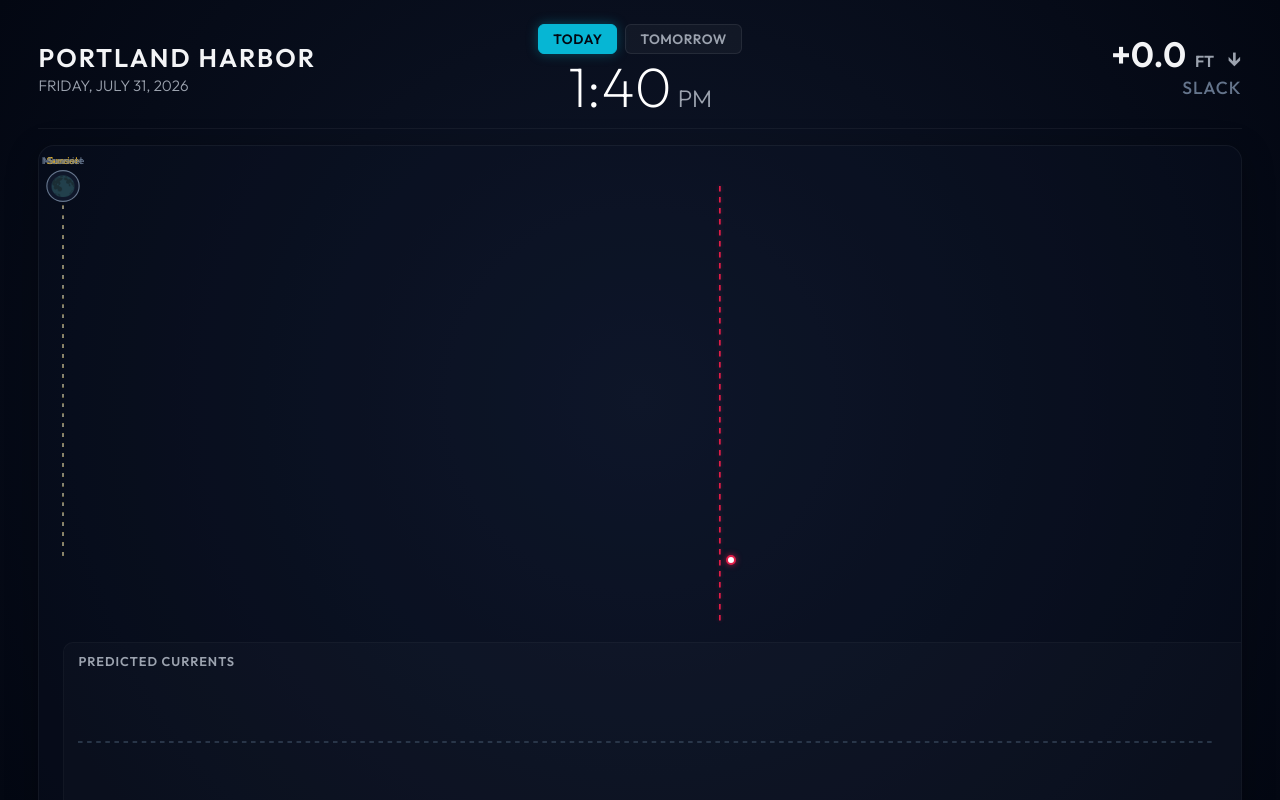
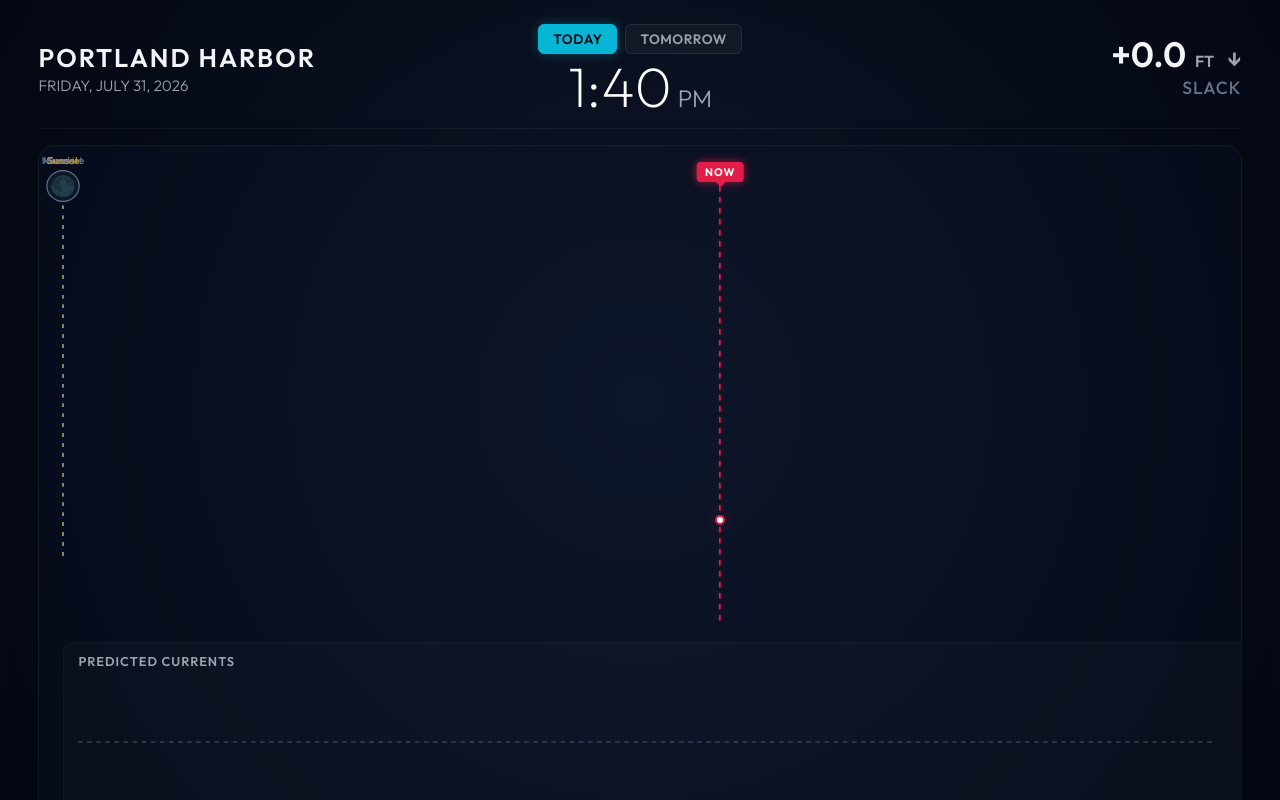
Before and after one commit to boc-tothefuture/marine-kiosk, a website: page web/index.html in a window 1280 px wide. Drawn offline with Linux system fonts and the light colour scheme; no server answers.

Commit message:
Add and position NOW marker badge at top of live timeline

```diff
--- a/web/index.html
+++ b/web/index.html
@@ -54,6 +54,7 @@
           <div class="graph-instrument">
             <div id="scrollable-timeline">
 
+            <div class="tidelog-svg-wrapper">
               <!-- SVG Plotting Canvas -->
               <svg id="tidelog-svg" viewBox="0 0 2000 400" preserveAspectRatio="none">
                 <defs>
@@ -183,9 +184,13 @@
               </svg>
 
               <!-- HTML Overlay for High/Low tide callouts -->
-            <div id="tide-overlay-labels">
-              <!-- Real-time HTML indicator dot to prevent SVG scale distortion -->
+              <div id="tide-overlay-labels"></div>
+
+              <!-- HTML Overlay for Real-time NOW line badge and indicator dot -->
+              <div id="now-marker-container">
+                <div id="now-marker-badge">NOW</div>
                 <div id="now-marker-dot"></div>
+              </div>
             </div>
 
             <!-- Horizontal currents timeline container row -->
--- a/web/src/types.ts
+++ b/web/src/types.ts
@@ -88,6 +88,7 @@ export interface Elements {
 	moonIndicatorIcon: SVGTextElement | null;
 	nowMarkerLine: SVGLineElement | null;
 	nowMarkerDot: HTMLElement | null;
+	nowMarkerBadge: HTMLElement | null;
 
 	sunriseLine: SVGLineElement | null;
 	sunsetLine: SVGLineElement | null;
--- a/web/style.css
+++ b/web/style.css
@@ -333,9 +333,67 @@ html, body {
 	filter: drop-shadow(0 0 3px rgba(6, 182, 212, 0.4));
 }
 
-/* NOW Marker */
+.tidelog-svg-wrapper {
+	position: relative;
+	width: 100%;
+	height: 55vh;
+}
+
+/* NOW Marker Overlay Elements */
+#now-marker-container {
+	position: absolute;
+	top: 0;
+	left: 0;
+	width: 100%;
+	height: 100%;
+	pointer-events: none;
+	z-index: 10;
+}
+
 #now-marker-line {
 	filter: drop-shadow(0 0 2px rgba(225, 29, 72, 0.4));
+}
+
+#now-marker-badge {
+	position: absolute;
+	top: -24px;
+	transform: translateX(-50%);
+	background-color: #e11d48;
+	color: #ffffff;
+	font-family: "Outfit", sans-serif;
+	font-size: 0.68rem;
+	font-weight: 800;
+	letter-spacing: 0.1em;
+	padding: 3px 8px;
+	border-radius: 4px;
+	pointer-events: none;
+	z-index: 12;
+	box-shadow: 0 0 10px rgba(225, 29, 72, 0.7);
+	white-space: nowrap;
+	text-transform: uppercase;
+}
+
+#now-marker-badge::after {
+	content: "";
+	position: absolute;
+	bottom: -5px;
+	left: 50%;
+	transform: translateX(-50%);
+	border-width: 5px 5px 0 5px;
+	border-style: solid;
+	border-color: #e11d48 transparent transparent transparent;
+}
+
+@keyframes now-pulse {
+	0% {
+		box-shadow: 0 0 0 0 rgba(225, 29, 72, 0.7);
+	}
+	70% {
+		box-shadow: 0 0 0 8px rgba(225, 29, 72, 0);
+	}
+	100% {
+		box-shadow: 0 0 0 0 rgba(225, 29, 72, 0);
+	}
 }
 
 #now-marker-dot {
@@ -348,17 +406,17 @@ html, body {
 	transform: translate(-50%, -50%);
 	pointer-events: none;
 	z-index: 10;
-	box-shadow: 0 0 6px rgba(225, 29, 72, 0.7);
+	animation: now-pulse 2s infinite;
 	transition: opacity 0.3s ease;
 }
 
 /* High/Low callouts overlay */
 #tide-overlay-labels {
 	position: absolute;
-	top: 40px; /* matches parent padding */
-	left: 24px;
-	right: 24px;
-	height: 55vh; /* matches SVG height */
+	top: 0;
+	left: 0;
+	width: 100%;
+	height: 100%;
 	pointer-events: none;
 }
 
```
Also changed, not shown: web/src/app.ts (+7 -2 lines), web/app.js. Lines whose indentation alone changed are shown as unchanged.
